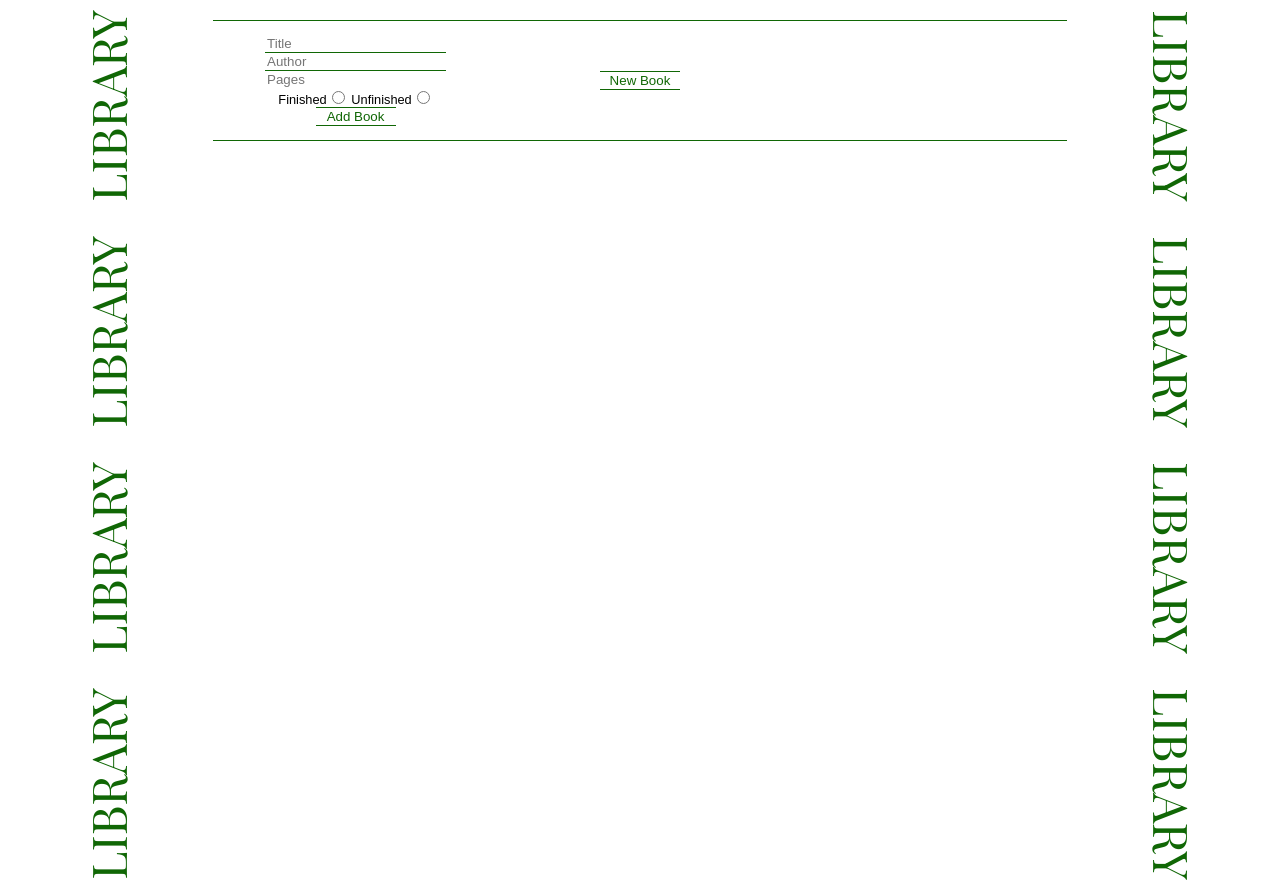
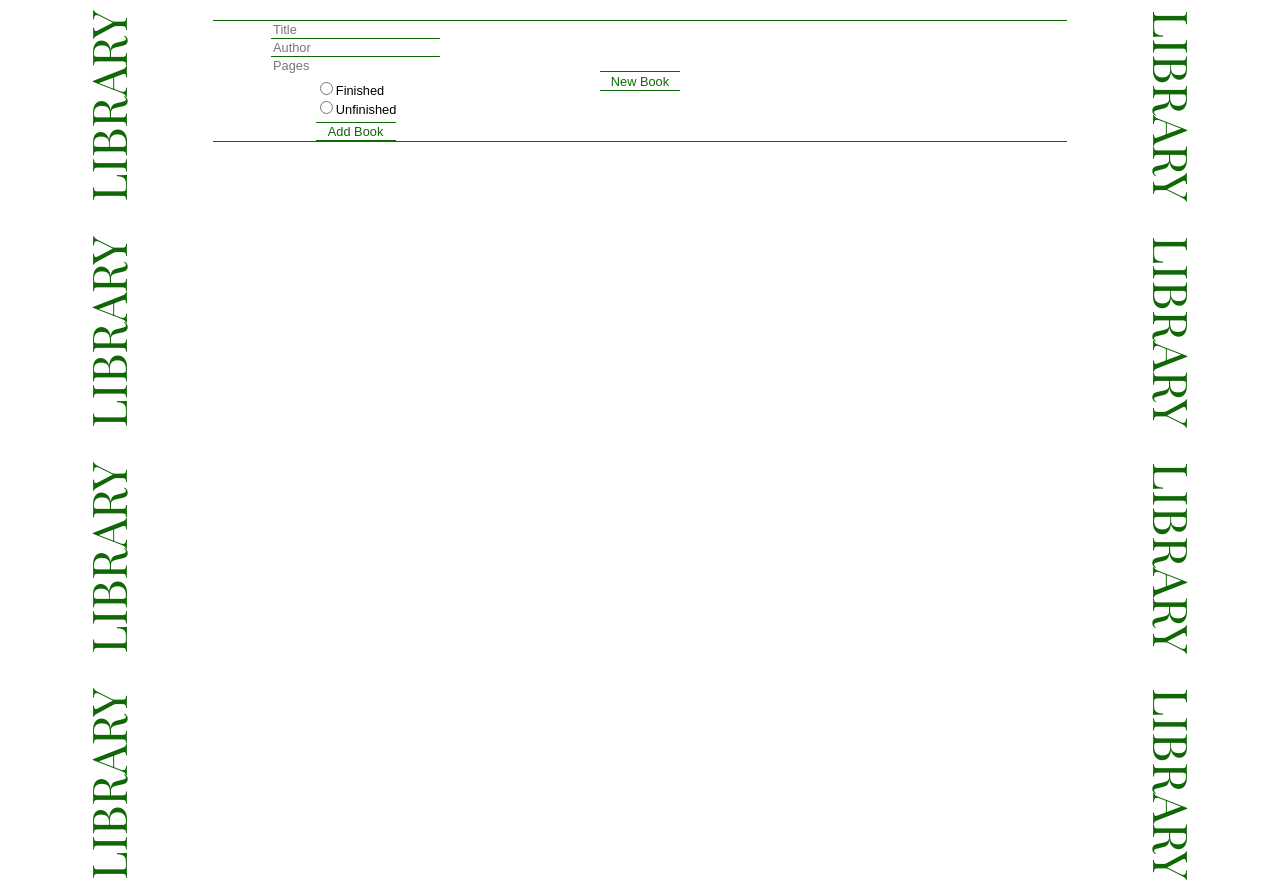
Before and after one commit to zawho/library-app, a website: page index.html in a window 1280 px wide. Shown: the top 880 px of the page. Drawn offline with nearby package versions, Linux system fonts and the light colour scheme.

Commit message:
Add additional new book form styles

```diff
--- a/index.html
+++ b/index.html
@@ -21,8 +21,10 @@
                     <input type="text" placeholder="Author" class="author-input" required>
                     <input type="text" placeholder="Pages" class="pages-input" required>
                     <div class="read-check">
-                        Finished<input type="radio" class="yes-read" name="read-or-not">
-                        Unfinished<input type="radio" class="not-read" name="read-or-not">
+                        <label class="finished-label">
+                            <input type="radio" class="yes-read" name="read-or-not">Finished</label>
+                        <label class="unfinished-label" for=>
+                            <input type="radio" class="not-read" name="read-or-not">Unfinished</label>
                     </div>
                     <button type="submit" class="add-book">Add Book</button>
                 </form>
--- a/style.css
+++ b/style.css
@@ -1,5 +1,9 @@
 body {
     margin: 0px;
+}
+
+input, button, label {
+    font-size: 0.8rem;
 }
 
 .outer-container {
@@ -36,8 +40,6 @@ header {
     justify-content: center;
     align-items: center;
     font-family: 'Arial', sans-serif;
-    font-weight: 100;
-    font-size: 0.8rem;
 }
 
 .title-input, .pages-input {
@@ -49,6 +51,14 @@ header {
     border-right: none;
     border-top: 1px solid rgb(16, 103, 5);
     border-bottom: 1px solid rgb(16, 103, 5);
+}
+
+.read-check {
+    display: grid;
+    margin: 5px 0px;
+}
+
+.yes-read, .not-read {
 }
 
 .add-book {
```
